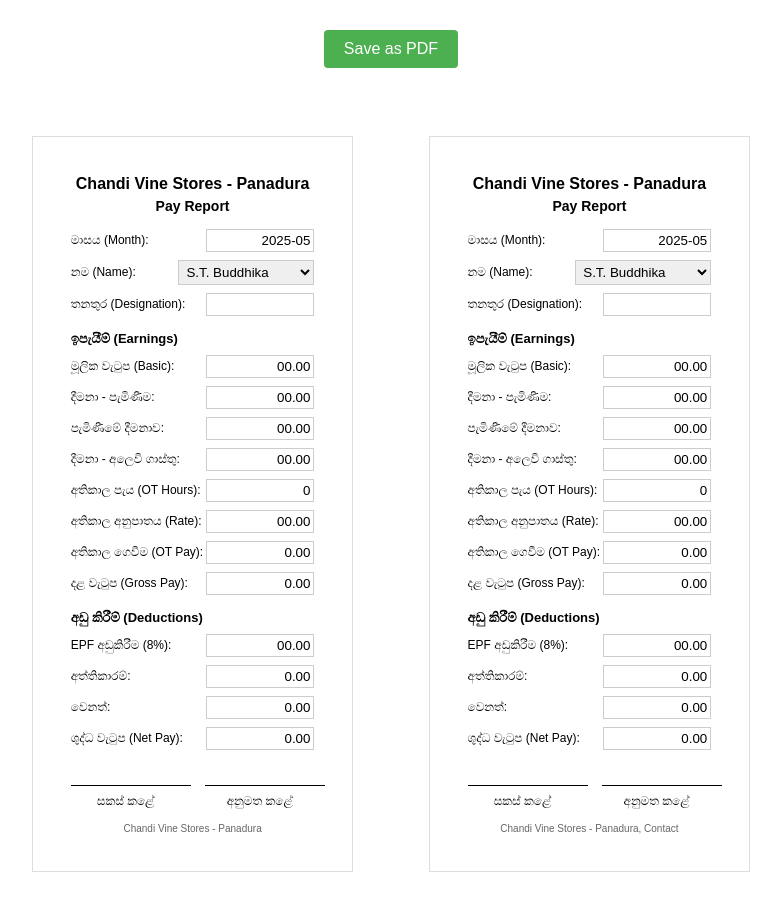
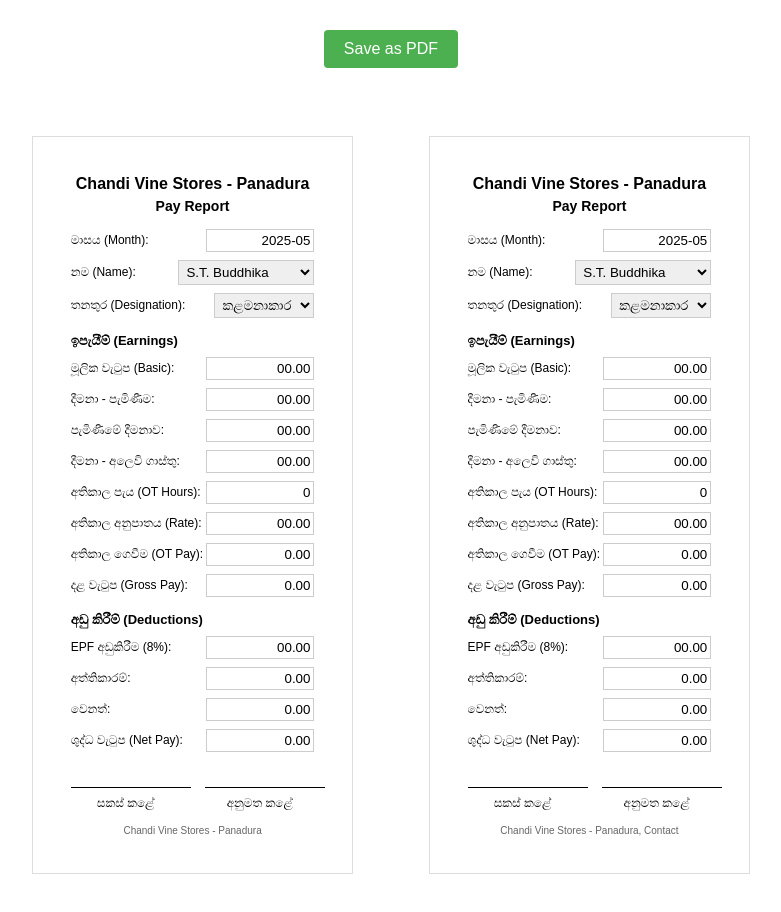
Before and after one commit to Amilaeduhelp/CVP-invoice, a plain HTML site: page index.html in a window 1280 px wide. Shown: the whole page, without its empty margins (249-1030 px from the left). Drawn offline with Linux system fonts and the light colour scheme.

Commit message:
Update index.html

```diff
--- a/index.html
+++ b/index.html
@@ -299,7 +299,7 @@
                     <label>නම (Name):</label>
                     <select class="name">
                         <option value="S.T. Buddhika">S.T. Buddhika</option>
-                        <option value="P.M.P Deshapriya">P.M.P. Deshapriya</option>
+                        <option value="P.M.P Deshapriya">P.M.P Deshapriya</option>
                         <option value="H.P.S.L. Amarasiri">H.P.S.L. Amarasiri</option>
                         <option value="D.H. Piumal">D.H. Piumal</option>
                         <option value="M.A.N. Priyankra">M.A.N. Priyankra</option>
@@ -310,7 +310,14 @@
 
                 <div class="form-group">
                     <label>තනතුර (Designation):</label>
-                    <input type="text" class="designation" value="">
+                    <select class="Designation">
+                        <option value="කළමනාකාර">කළමනාකාර</option>
+                        <option value="ගණකාධිකාරී">ගණකාධිකාරී</option>
+                        <option value="මුදල් අයකැමි">මුදල් අයකැමි</option>
+                        <option value="සහායක">සහායක</option>
+                        <option value="කම්කරු">කම්කරු</option>
+                        <option value="වෙනත්">වෙනත්</option>
+                    </select>
                 </div>
 
                 <div class="section-title">ඉපැයීම් (Earnings)</div>
@@ -438,7 +445,7 @@
                     <label>නම (Name):</label>
                     <select class="name">
                         <option value="S.T. Buddhika">S.T. Buddhika</option>
-                        <option value="P.M.P Deshapriya">P.M.P. Deshapriya</option>
+                        <option value="P.M.P Deshapriya">P.M.P Deshapriya</option>
                         <option value="H.P.S.L. Amarasiri">H.P.S.L. Amarasiri</option>
                         <option value="D.H. Piumal">D.H. Piumal</option>
                         <option value="M.A.N. Priyankra">M.A.N. Priyankra</option>
@@ -449,7 +456,14 @@
 
                 <div class="form-group">
                     <label>තනතුර (Designation):</label>
-                    <input type="text" class="designation" value="">
+                    <select class="Designation">
+                        <option value="කළමනාකාර">කළමනාකාර</option>
+                        <option value="ගණකාධිකාරී">ගණකාධිකාරී</option>
+                        <option value="මුදල් අයකැමි">මුදල් අයකැමි</option>
+                        <option value="සහායක">සහායක</option>
+                        <option value="කම්කරු">කම්කරු</option>
+                        <option value="වෙනත්">වෙනත්</option>
+                    </select>
                 </div>
 
                 <div class="section-title">ඉපැයීම් (Earnings)</div>
```
